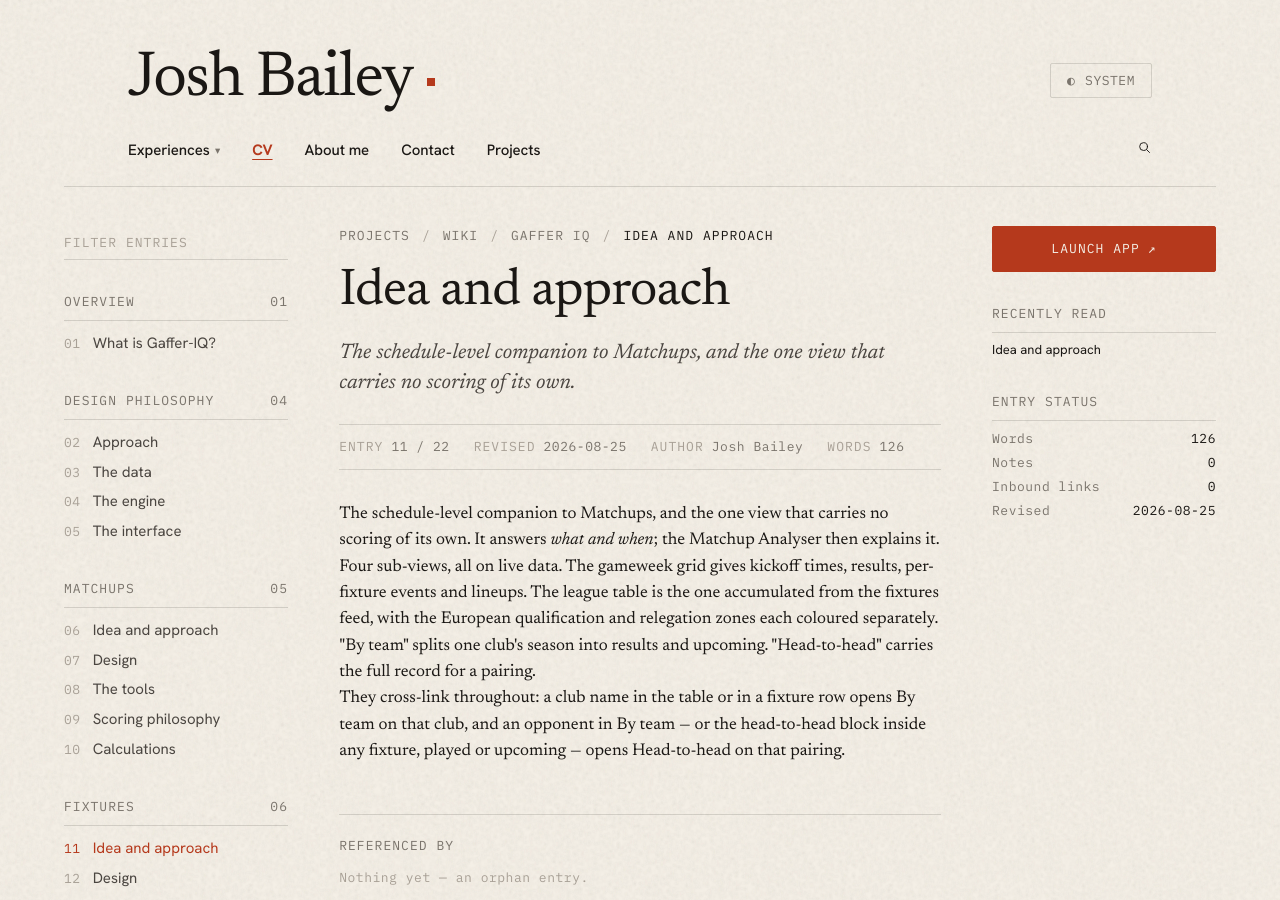
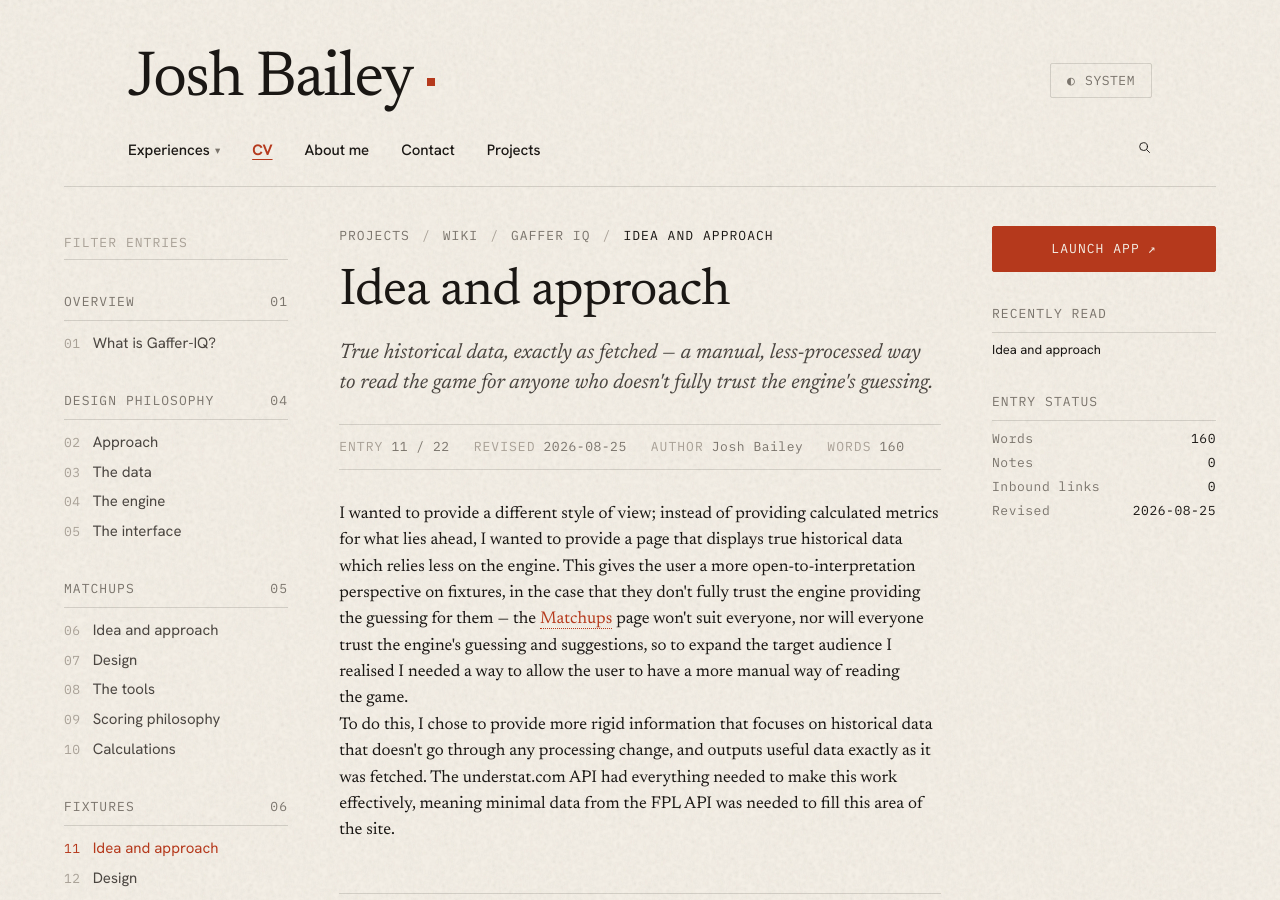
Before and after one commit to JAYJAYBEE303/jayjaybee-site, a Jekyll site: the page built from projects/wiki/gaffer-iq/fixtures-idea-and-approach/index.html, in a window 1280 px wide and 900 px high. Built offline with Jekyll 4.4.1, drawn with Linux system fonts in a browser that asks for light colours.

Commit message:
docs(wiki): replace Fixtures idea and approach with the real reasoning
Old copy was the sub-view tour, duplicating what the page itself shows.
New copy is why the page exists: a deliberately raw, historical
counterpart to Matchups for users who don't want the engine's guessing.

Links to Matchups idea and approach as the page this one contrasts
with.

Co-Authored-By: Claude Sonnet 5 <noreply@anthropic.com>

```diff
--- a/projects/wiki/gaffer-iq/fixtures-idea-and-approach/index.html
+++ b/projects/wiki/gaffer-iq/fixtures-idea-and-approach/index.html
@@ -5,21 +5,21 @@ slug: fixtures-idea-and-approach
 order: 110
 group: Fixtures
 title: Idea and approach
-lede: The schedule-level companion to Matchups, and the one view that carries no scoring of its own.
+lede: True historical data, exactly as fetched — a manual, less-processed way to read the game for anyone who doesn't fully trust the engine's guessing.
 ---
 
-<p>The schedule-level companion to Matchups, and the one view that
-carries no scoring of its own. It answers <em>what and when</em>; the
-Matchup Analyser then explains it.</p>
+<p>I wanted to provide a different style of view; instead of providing
+calculated metrics for what lies ahead, I wanted to provide a page that
+displays true historical data which relies less on the engine. This
+gives the user a more open-to-interpretation perspective on fixtures,
+in the case that they don't fully trust the engine providing the
+guessing for them — the [[matchup-idea-and-approach|Matchups]] page
+won't suit everyone, nor will everyone trust the engine's guessing and
+suggestions, so to expand the target audience I realised I needed a way
+to allow the user to have a more manual way of reading the game.</p>
 
-<p>Four sub-views, all on live data. The gameweek grid gives kickoff
-times, results, per-fixture events and lineups. The league table is the
-one accumulated from the fixtures feed, with the European qualification
-and relegation zones each coloured separately. "By team" splits one
-club's season into results and upcoming. "Head-to-head" carries the
-full record for a pairing.</p>
-
-<p>They cross-link throughout: a club name in the table or in a fixture
-row opens By team on that club, and an opponent in By team — or the
-head-to-head block inside any fixture, played or upcoming — opens
-Head-to-head on that pairing.</p>
+<p>To do this, I chose to provide more rigid information that focuses
+on historical data that doesn't go through any processing change, and
+outputs useful data exactly as it was fetched. The understat.com API
+had everything needed to make this work effectively, meaning minimal
+data from the FPL API was needed to fill this area of the site.</p>
```
